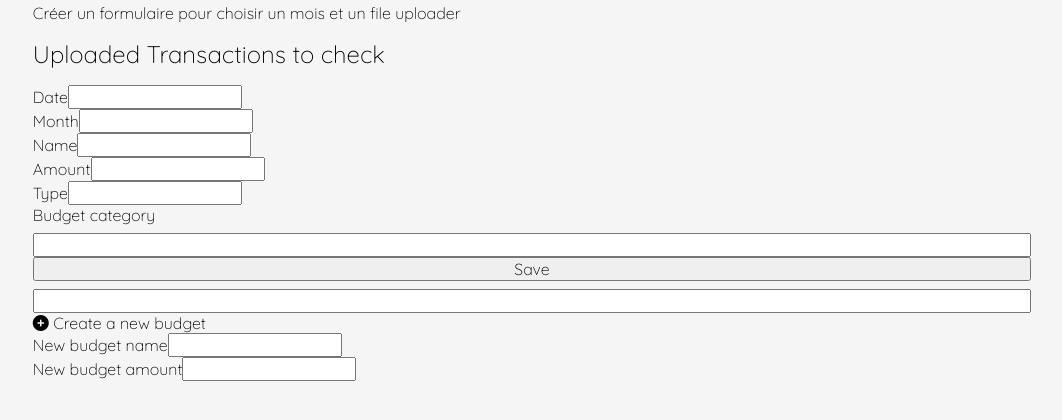
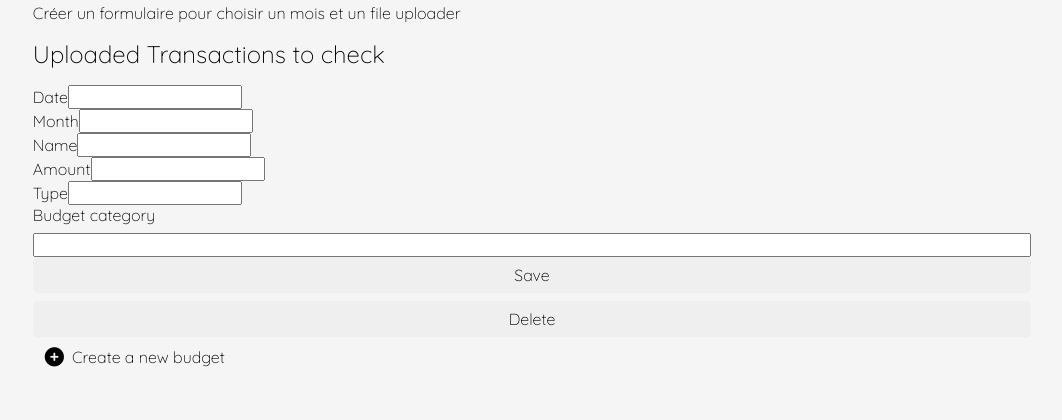
Before and after one commit to kevinvanphavong/han_app, a PHP site: template templates/file_transactions/index.html.twig in a window 1280 px wide. Shown: the part 227-647 px from the top of the page, without its empty margins (108-1170 px from the left). Run offline with PHP 8.4, Linux system fonts and the light colour scheme; the template is opened without the code that fills it: most values are stand-ins (such as "Sample title", 1, 10 or a date in 2020); form fields are guessed from the names that the template uses; style sheets or scripts are compiled from the project's sources; some libraries are stand-ins or nearby versions; some web fonts are replaced.

Commit message:
style(upload-file): update file transaction form to insert add and delete form buttons

```diff
--- a/templates/transaction/_form.html.twig
+++ b/templates/transaction/_form.html.twig
@@ -8,6 +8,7 @@
             .transaction-form-row__label,
             .transaction-form-row__label + span {
                 color: whitesmoke;
+            }
             .transaction-form-row #transaction_save {
                 background-color: #167b16;
                 box-shadow: unset;
@@ -102,10 +103,22 @@
             {{ form_widget(transactionForm.budgetCategory) }}
         </div>
 
-        {% if transactionForm.delete is defined %}
+        {% if deleteButton is defined %}
             <div class="transaction-form-row transaction-form-row__buttons">
-                {{ form_widget(transactionForm.save) }}
-                {{ form_widget(transactionForm.delete) }}
+                <button type="button"
+                        class="transaction-form-row__input transaction-form-row__input-button transaction-form-row__input-button--save"
+                        data-transaction-id="{{ transactionForm.vars.value.id }}"
+                        data-action-name="{{ 'save' }}"
+                        data-href="{{ path('update_uploaded_transaction') }}">
+                    {{ 'Save' }}
+                </button>
+                <button type="button"
+                        class="transaction-form-row__input transaction-form-row__input-button transaction-form-row__input-button--delete"
+                        data-transaction-id="{{ transactionForm.vars.value.id }}"
+                        data-action-name="{{ 'delete' }}"
+                        data-href="{{ path('update_uploaded_transaction') }}">
+                    {{ 'Delete' }}
+                </button>
             </div>
         {% endif %}
 
```
